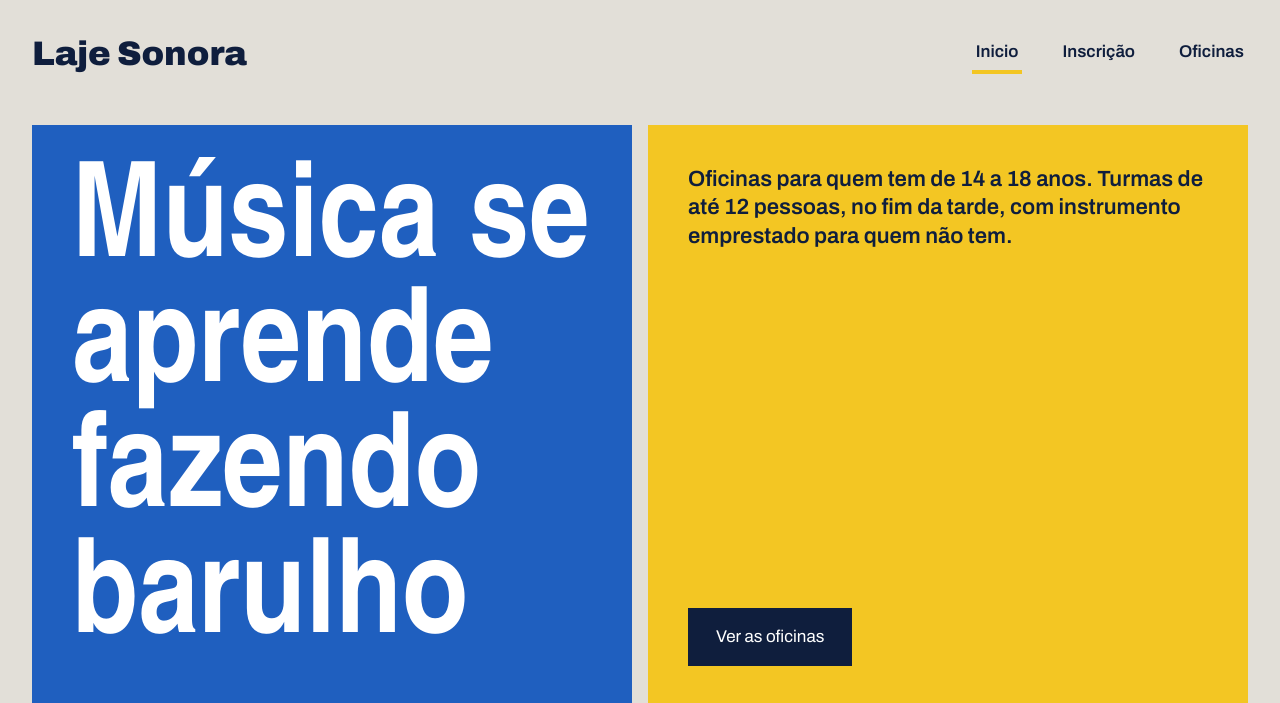
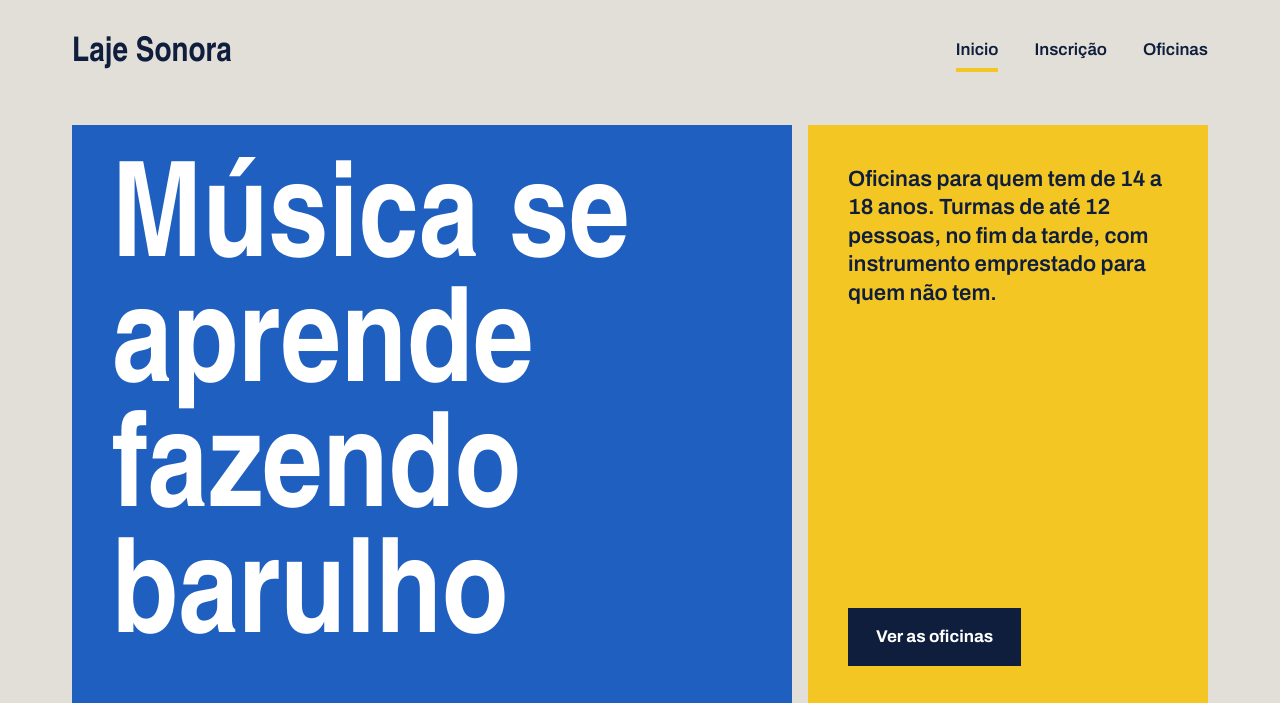
Before and after one commit to reisgustavo-cyber/laje_sonora, a plain HTML site: page index.html in a window 1280 px wide. Shown: the top 703 px of the page. Drawn offline with Linux system fonts and the light colour scheme; a web font is replaced by a local one.

Commit message:
Cartazes do topo

```diff
--- a/index.css
+++ b/index.css
@@ -3,7 +3,8 @@
     padding: 0;
     box-sizing: border-box;
 }
-:root{
+
+:root {
     --concreto: #E2DFD8;
     --concreto-escuro: #CBC7BE;
     --tinta: #0F1E3D;
@@ -12,58 +13,66 @@
     --branco: #FFFFFF;
 
     --fonte-cartaz: "Big Shoulders", "Arial Narrow", sans-serif;
-    --fonte-texto:"Archivo", Arial, sans-serif;
+    --fonte-texto: "Archivo", Arial, sans-serif;
 }
-body{
+
+body {
     background: var(--concreto);
     color: var(--tinta);
     font-family: var(--fonte-texto);
     font-size: 17px;
     line-height: 1.55;
 }
-a{
+
+a {
     color: inherit;
 }
-h1, h2, h3{
+
+h1, h2, h3 {
     font-family: var(--fonte-cartaz);
     font-weight: 900;
     line-height: 0.95;
+
 }
+
 .conteudo{
-    max-width: 1200;
+    max-width: 1200px;
     margin-inline: auto;
     padding-inline: 32px;
 }
+
 .topo{
     padding-block: 28px;
+    display: flex;
     justify-content: space-between;
     align-items: center;
-    display: flex
 }
+
 .logo{
-    font: var(--fonte-cartaz);
+    font-family: var(--fonte-cartaz);
     font-size: 34px;
     font-weight: 900;
     text-decoration: none;
 }
+
 .menu{
     display: flex;
     gap: 36px;
+}
 
-}
 .menu a{
     font-weight: 600;
     text-decoration: none;
-    padding: 4px;
+    padding-bottom: 4px;
     border-bottom: 4px solid transparent;
 }
 
-.menu a:hover{
+.menu a:hover {
     border-bottom-color: var(--tinta);
 }
 
 .menu a.atual{
-    border-bottom-color:var(--fita) ;
+    border-bottom-color: var(--fita);
 }
 
 .cartazes {
@@ -79,7 +88,7 @@ h1, h2, h3{
 .cartaz-principal{
     background: var(--caixa-dagua);
     color: var(--branco);
-    flex: 2px;
+    flex: 2;
 }
 
 .cartaz-principal h1{
@@ -87,8 +96,8 @@ h1, h2, h3{
     max-width: 9ch;
 }
 
-.cartaz-lateral{
-    background-color: var(--fita);
+.cartaz-lateral {
+    background: var(--fita);
     flex: 1;
     display: flex;
     flex-direction: column;
@@ -104,17 +113,17 @@ h1, h2, h3{
 }
 
 .botao{
-    background-color: var(--tinta);
+    background: var(--tinta);
     color: var(--branco);
     font-weight: 700;
     text-decoration: none;
     padding: 16px 28px;
     border: none;
-    font: var(--fonte-texto);
     font-size: 17px;
+    font-family: var(--fonte-texto);
     cursor: pointer;
 }
 
-.botao:hover{
-    background-color: var(--caixa-dagua);
+.botao:hover {
+    background: var(--caixa-dagua);
 }
```
